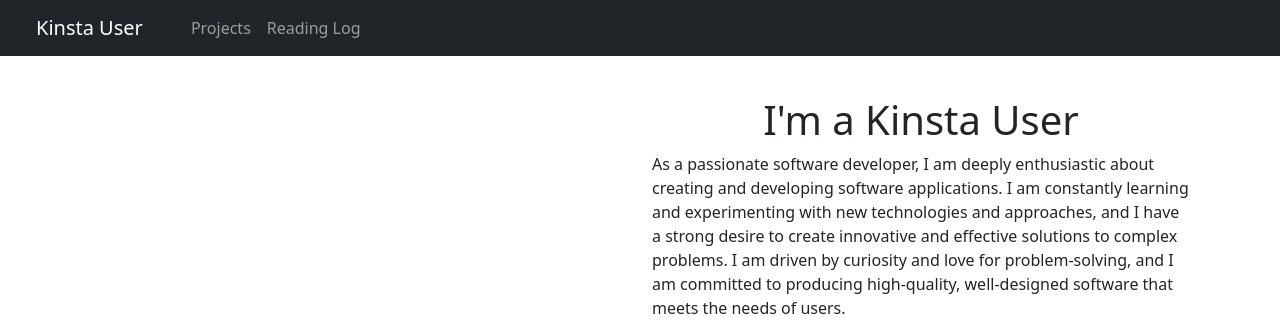
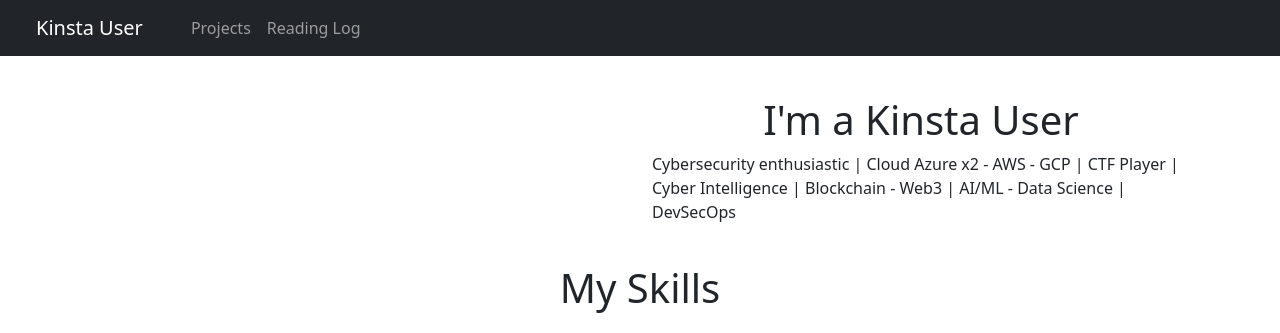
Before and after one commit to Hugz911/n04ng3l, a plain HTML site: page index.html in a window 1280 px wide. Shown: the top 333 px of the page. Drawn offline with nearby package versions, Linux system fonts and the light colour scheme.

Commit message:
Update index.html

```diff
--- a/index.html
+++ b/index.html
@@ -5,7 +5,7 @@
         <meta charset="UTF-8">
         <meta http-equiv="X-UA-Compatible" content="IE=edge">
         <meta name="viewport" content="width=device-width, initial-scale=1.0">
-        <title>Kinsta User</title>
+        <title> User</title>
         <!-- CSS: Inside head tag -->
         <link href="https://cdn.jsdelivr.net/npm/bootstrap@5.2.3/dist/css/bootstrap.min.css" rel="stylesheet"
             integrity="sha384-rbsA2VBKQhggwzxH7pPCaAqO46MgnOM80zW1RWuH61DGLwZJEdK2Kadq2F9CUG65" crossorigin="anonymous">
@@ -45,13 +45,7 @@
                 <div class="col-lg mx-2 align-self-center">
                     <div class="my-3">
                         <h1 class="text-center">I'm a Kinsta User</h1>
-                        <p>As a passionate software developer, I am deeply enthusiastic about creating and
-                            developing software applications. I am constantly learning and experimenting with new
-                            technologies and approaches, and I have a strong desire to create innovative and effective
-                            solutions to complex problems. I am driven by curiosity and love for problem-solving, and
-                            I
-                            am committed to producing high-quality, well-designed software that meets the needs of
-                            users.
+                        <p> Cybersecurity enthusiastic | Cloud Azure x2 - AWS - GCP | CTF Player | Cyber Intelligence | Blockchain - Web3 | AI/ML - Data Science | DevSecOps
                         </p>
                     </div>
                 </div>
```
